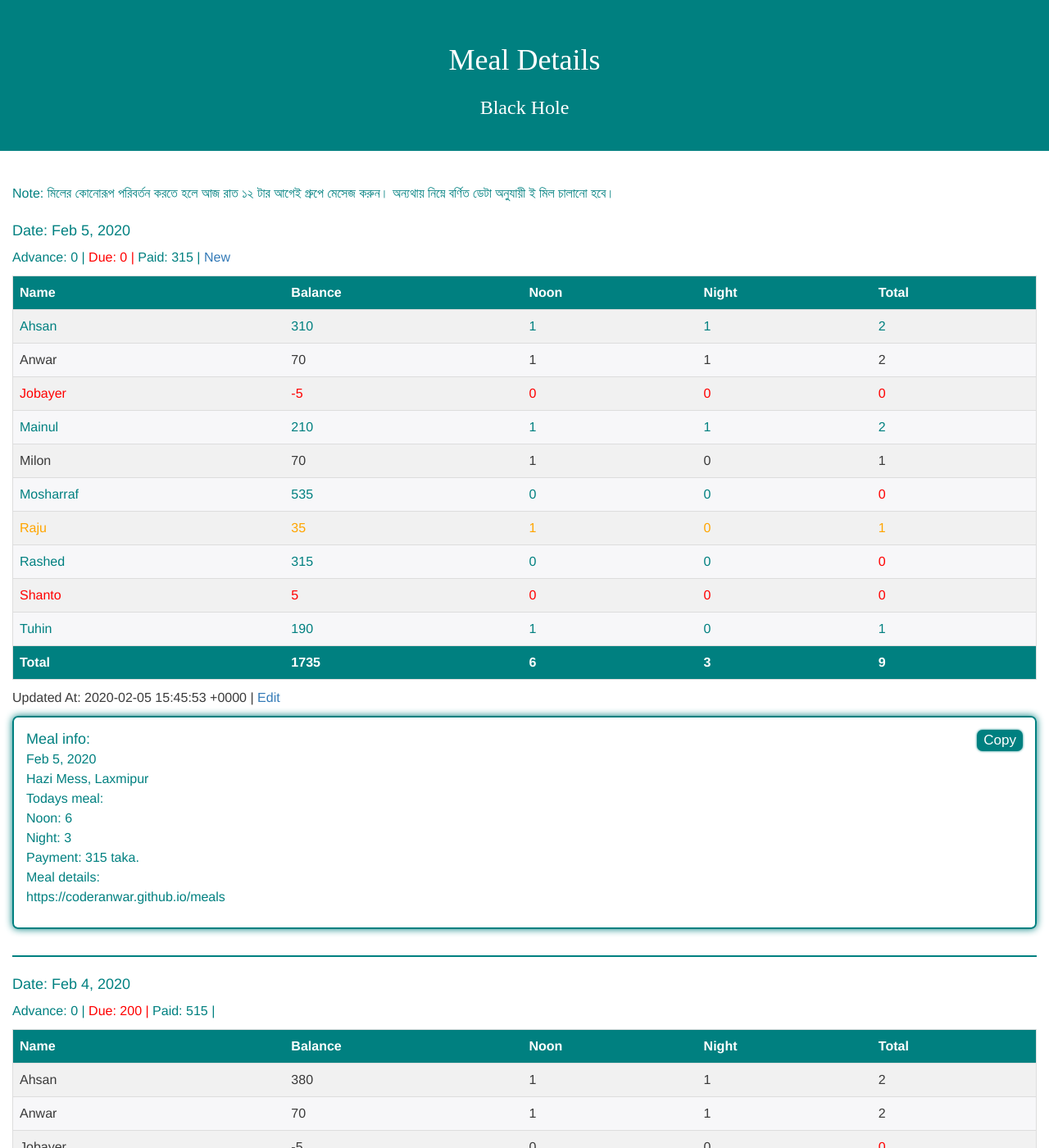
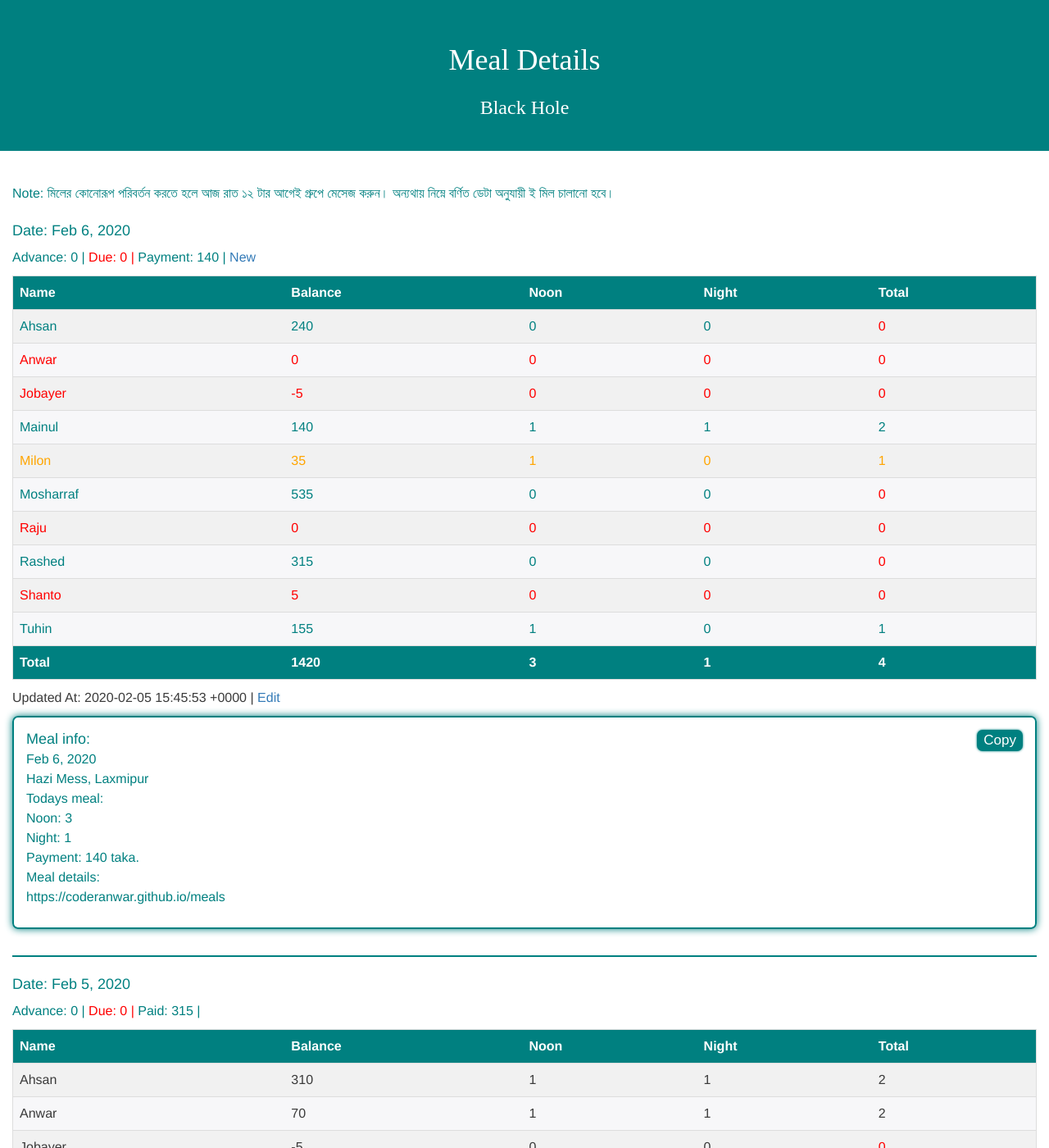
Before and after one commit to coderanwar/meals, a Jekyll site: the page built from index.html, in a window 1280 px wide and 1400 px high. Shown: the whole window at 82% size. Built offline with Jekyll 4.4.1, drawn with Linux system fonts in a browser that asks for light colours.

Commit message:
Update meals.yml

```diff
--- a/_data/meals.yml
+++ b/_data/meals.yml
@@ -1,3 +1,49 @@
+
+- Date: 2020-02-06
+  Paid: 0
+  Advance: 0
+  Due: 0
+  Peoples:
+    - Name: "Ahsan"
+      Balance: 240
+      Noon: 0
+      Night: 0
+    - Name: "Anwar"
+      Balance: 0
+      Noon: 0
+      Night: 0
+    - Name: "Jobayer"
+      Balance: -5
+      Noon: 0
+      Night: 0
+    - Name: "Mainul"
+      Balance: 140
+      Noon: 1
+      Night: 1
+    - Name: "Milon"
+      Balance: 35
+      Noon: 1
+      Night: 0
+    - Name: "Mosharraf"
+      Balance: 535
+      Noon: 0
+      Night: 0
+    - Name: "Raju"
+      Balance: 0
+      Noon: 0
+      Night: 0
+    - Name: "Rashed"
+      Balance: 315
+      Noon: 0
+      Night: 0
+    - Name: "Shanto"
+      Balance: 5
+      Noon: 0
+      Night: 0
+    - Name: "Tuhin"
+      Balance: 155
+      Noon: 1
+      Night: 0
 
 - Date: 2020-02-05
   Paid: 315
```
